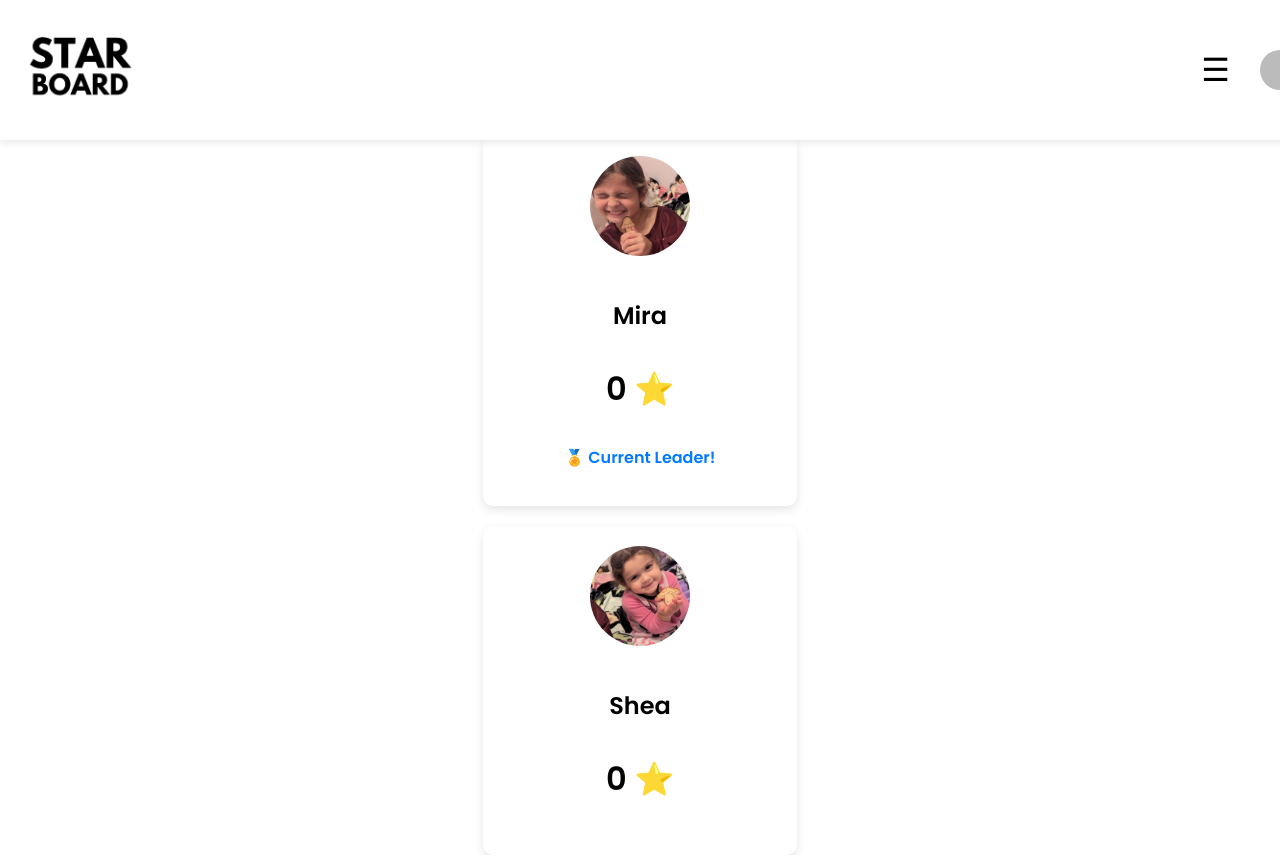
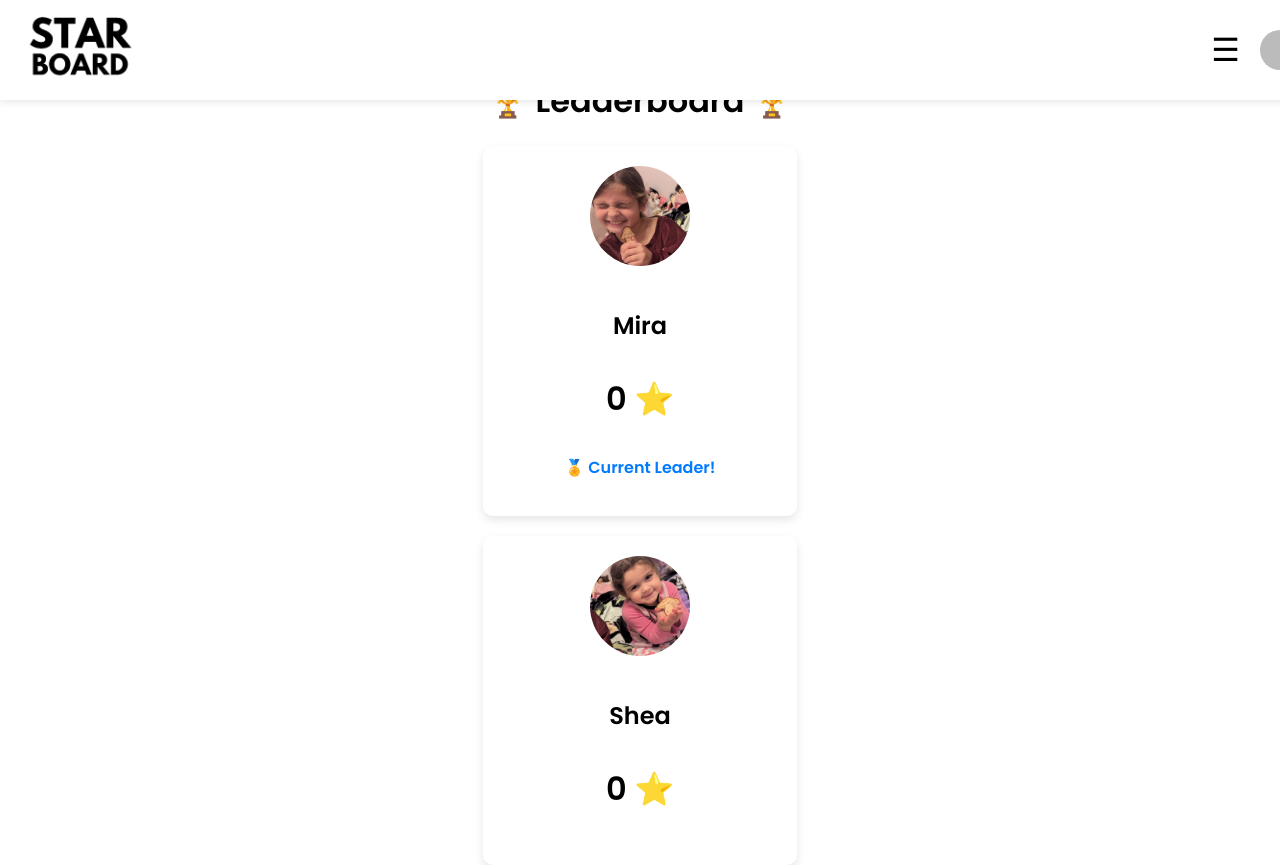
Before and after one commit to mrlilholt/starboard-app, a React (Create React App) app: page /leaderboard in a window 1280 px wide. Built offline with nearby package versions, Linux system fonts and the light colour scheme; no server answers; the database is empty; sample sign-in values are in the browser's storage.

Commit message:
Added new leaderboard verticle

```diff
--- a/src/pages/LeaderboardPage.js
+++ b/src/pages/LeaderboardPage.js
@@ -94,16 +94,17 @@ function LeaderboardPage() {
 const styles = {
   container: {
     textAlign: 'center',
-    paddingTop: '100px',  // Add padding to prevent content cutoff
+    paddingTop: '120px',  // Increased padding to avoid cut-off
   },
   header: {
     display: 'flex',
     justifyContent: 'space-between',
     alignItems: 'center',
-    position: 'fixed',  // Keeps the header fixed like the dashboard
+    position: 'fixed',
     top: 0,
     left: 0,
     width: '100%',
+    height: '80px',  // Match dashboard height
     backgroundColor: 'white',
     zIndex: 1000,
     padding: '10px 20px',
@@ -120,7 +121,7 @@ const styles = {
   menuIcon: {
     fontSize: '2rem',
     cursor: 'pointer',
-    marginRight: '20px',
+    marginRight: '10px',
   },
   menuDropdown: {
     position: 'absolute',
```
